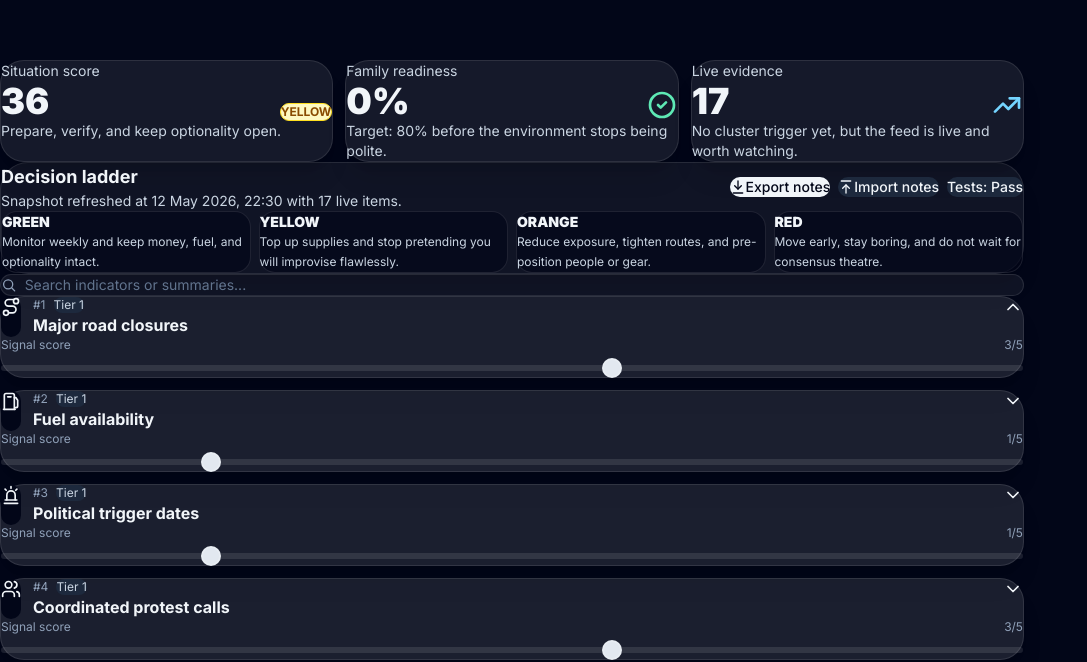
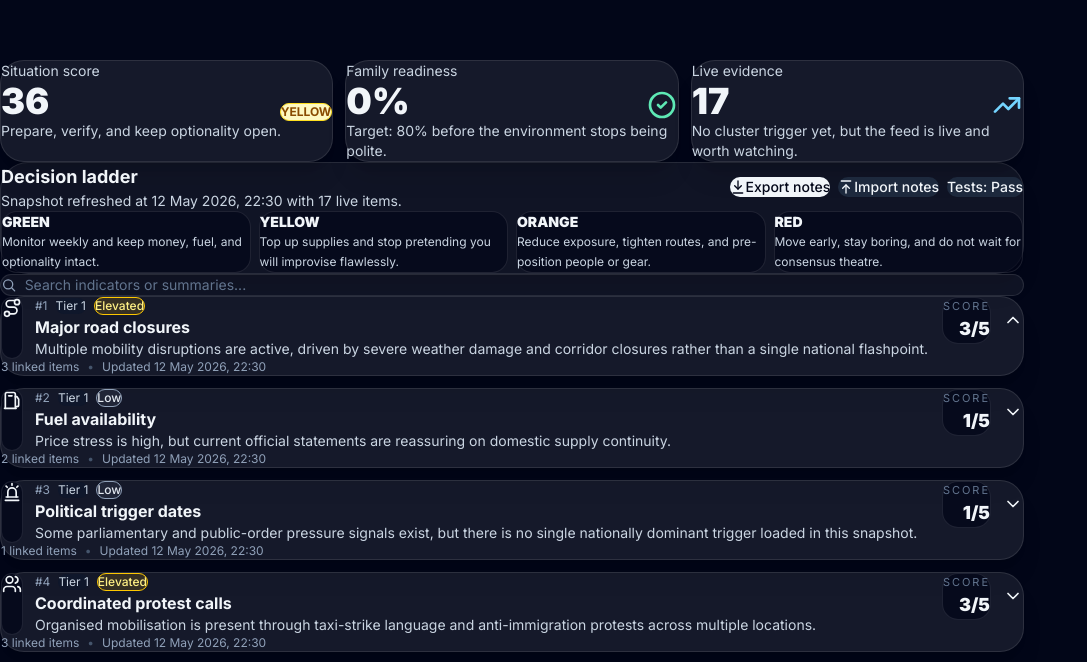
Before and after one commit to Looping69/Sani-Stability, a React (Vite) app: page / in a window 1280 px wide. Shown: the part 165-827 px from the top of the page, without its empty margins (0-1087 px from the left). Built offline with nearby package versions, Linux system fonts and the light colour scheme.

Commit message:
feat: show tracked sources and linked evidence

```diff
--- a/src/components/IndicatorCard.jsx
+++ b/src/components/IndicatorCard.jsx
@@ -2,49 +2,66 @@ import React from "react";
 import { motion } from "framer-motion";
 import { SvgIcon } from "@/components/ui/SvgIcon";
 import { Card, CardContent } from "@/components/ui/Card";
+import { SOURCE_CATALOG } from "@/constants/sourceCatalog";
+import { formatDateTime, getSignalLabel } from "@/utils/helpers";
 
-export function IndicatorCard({ item, isOpen, onToggle, onScoreChange }) {
+function SourceChip({ sourceId }) {
+  const source = SOURCE_CATALOG[sourceId];
+  if (!source) return null;
+
   return (
-    <Card className="border-white/10 bg-white/10 text-slate-100 shadow-xl">
+    <a
+      href={source.href}
+      target="_blank"
+      rel="noreferrer"
+      className="rounded-full border border-white/10 bg-white/5 px-2.5 py-1 text-[11px] text-slate-300 transition-colors hover:border-sky-300/60 hover:text-sky-100"
+    >
+      {source.label}
+    </a>
+  );
+}
+
+export function IndicatorCard({ item, isOpen, onToggle }) {
+  const score = getSignalLabel(item.score);
+
+  return (
+    <Card className="border-white/10 bg-white/8 text-slate-100 shadow-xl">
       <CardContent className="p-4">
-        <button
-          onClick={onToggle}
-          className="flex w-full items-start justify-between gap-3 text-left"
-        >
+        <button onClick={onToggle} className="flex w-full items-start justify-between gap-3 text-left">
           <div className="flex gap-3">
-            <div className="rounded-2xl bg-slate-950 p-2">
+            <div className="rounded-2xl border border-white/10 bg-slate-950/75 p-2">
               <SvgIcon name={item.icon} className="h-5 w-5" />
             </div>
             <div>
               <div className="flex flex-wrap items-center gap-2">
                 <span className="text-xs text-slate-400">#{item.rank}</span>
-                <span className="rounded-full bg-slate-800 px-2 py-0.5 text-xs text-slate-300">
+                <span className="rounded-full bg-slate-900 px-2 py-0.5 text-xs text-slate-300">
                   {item.category}
+                </span>
+                <span className={`rounded-full border px-2 py-0.5 text-xs font-medium ${score.tone}`}>
+                  {score.label}
                 </span>
               </div>
               <h3 className="mt-1 font-bold">{item.name}</h3>
+              <p className="mt-1 text-sm text-slate-300">{item.summary}</p>
             </div>
+          </div>
+          <div className="flex items-center gap-3">
+            <div className="rounded-2xl border border-white/10 bg-slate-950/75 px-3 py-2 text-right">
+              <p className="text-[11px] uppercase tracking-[0.18em] text-slate-500">Score</p>
+              <p className="text-lg font-black">{item.score}/5</p>
             </div>
             <SvgIcon
               name="ChevronDown"
               className={`h-5 w-5 transition ${isOpen ? "rotate-180" : ""}`}
             />
+          </div>
         </button>
 
-        <div className="mt-4">
-          <div className="flex items-center justify-between text-xs text-slate-400">
-            <span>Signal score</span>
-            <span>{item.score}/5</span>
-          </div>
-          <input
-            type="range"
-            min="0"
-            max="5"
-            step="1"
-            value={item.score}
-            onChange={(e) => onScoreChange(item.id, Number(e.target.value))}
-            className="mt-2 w-full accent-slate-100"
-          />
+        <div className="mt-4 flex flex-wrap items-center gap-2 text-xs text-slate-400">
+          <span>{item.evidence.length} linked items</span>
+          <span className="text-slate-600">•</span>
+          <span>Updated {formatDateTime(item.updatedAt)}</span>
         </div>
 
         {isOpen && (
@@ -53,13 +70,55 @@ export function IndicatorCard({ item, isOpen, onToggle, onScoreChange }) {
             animate={{ opacity: 1, height: "auto" }}
             className="mt-4 space-y-3 text-sm text-slate-300"
           >
-            <div className="rounded-2xl bg-slate-950 p-3">
+            <div className="grid gap-3 lg:grid-cols-2">
+              <div className="rounded-2xl border border-white/8 bg-slate-950/75 p-3">
                 <p className="font-semibold text-slate-100">Why it matters</p>
-              <p className="mt-1">{item.why}</p>
+                <p className="mt-1 leading-6">{item.why}</p>
               </div>
-            <div className="rounded-2xl bg-slate-950 p-3">
+              <div className="rounded-2xl border border-white/8 bg-slate-950/75 p-3">
                 <p className="font-semibold text-slate-100">What to watch</p>
-              <p className="mt-1">{item.watch}</p>
+                <p className="mt-1 leading-6">{item.watch}</p>
+              </div>
+            </div>
+
+            <div className="rounded-2xl border border-white/8 bg-slate-950/75 p-3">
+              <p className="font-semibold text-slate-100">Tracked sources</p>
+              <div className="mt-3 flex flex-wrap gap-2">
+                {item.sourceIds.length ? (
+                  item.sourceIds.map((sourceId) => <SourceChip key={sourceId} sourceId={sourceId} />)
+                ) : (
+                  <p className="text-slate-400">This indicator is driven locally, not by public feeds.</p>
+                )}
+              </div>
+            </div>
+
+            <div className="rounded-2xl border border-white/8 bg-slate-950/75 p-3">
+              <p className="font-semibold text-slate-100">Latest evidence</p>
+              <div className="mt-3 space-y-3">
+                {item.evidence.length ? (
+                  item.evidence.map((evidence) => (
+                    <a
+                      key={`${evidence.url}-${evidence.title}`}
+                      href={evidence.url}
+                      target="_blank"
+                      rel="noreferrer"
+                      className="block rounded-2xl border border-white/8 bg-white/4 p-3 transition-colors hover:border-sky-300/45 hover:bg-white/7"
+                    >
+                      <p className="text-xs uppercase tracking-[0.16em] text-slate-500">
+                        {evidence.publisher} • {formatDateTime(evidence.publishedAt)}
+                      </p>
+                      <p className="mt-1 font-medium text-slate-100">{evidence.title}</p>
+                      {evidence.note ? (
+                        <p className="mt-2 text-sm leading-6 text-slate-300">{evidence.note}</p>
+                      ) : null}
+                    </a>
+                  ))
+                ) : (
+                  <p className="text-slate-400">
+                    No linked evidence landed in the current snapshot for this indicator.
+                  </p>
+                )}
+              </div>
             </div>
           </motion.div>
         )}
```
Lines whose indentation alone changed are shown as unchanged.
